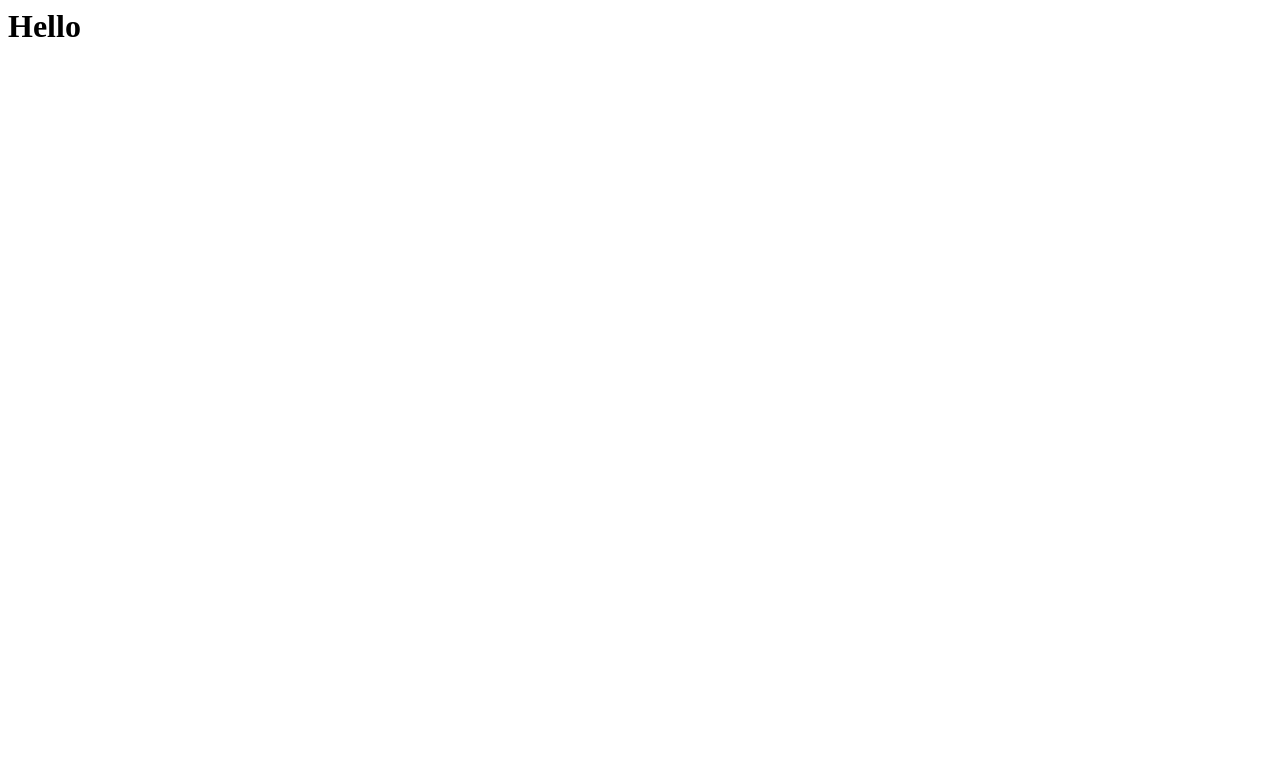
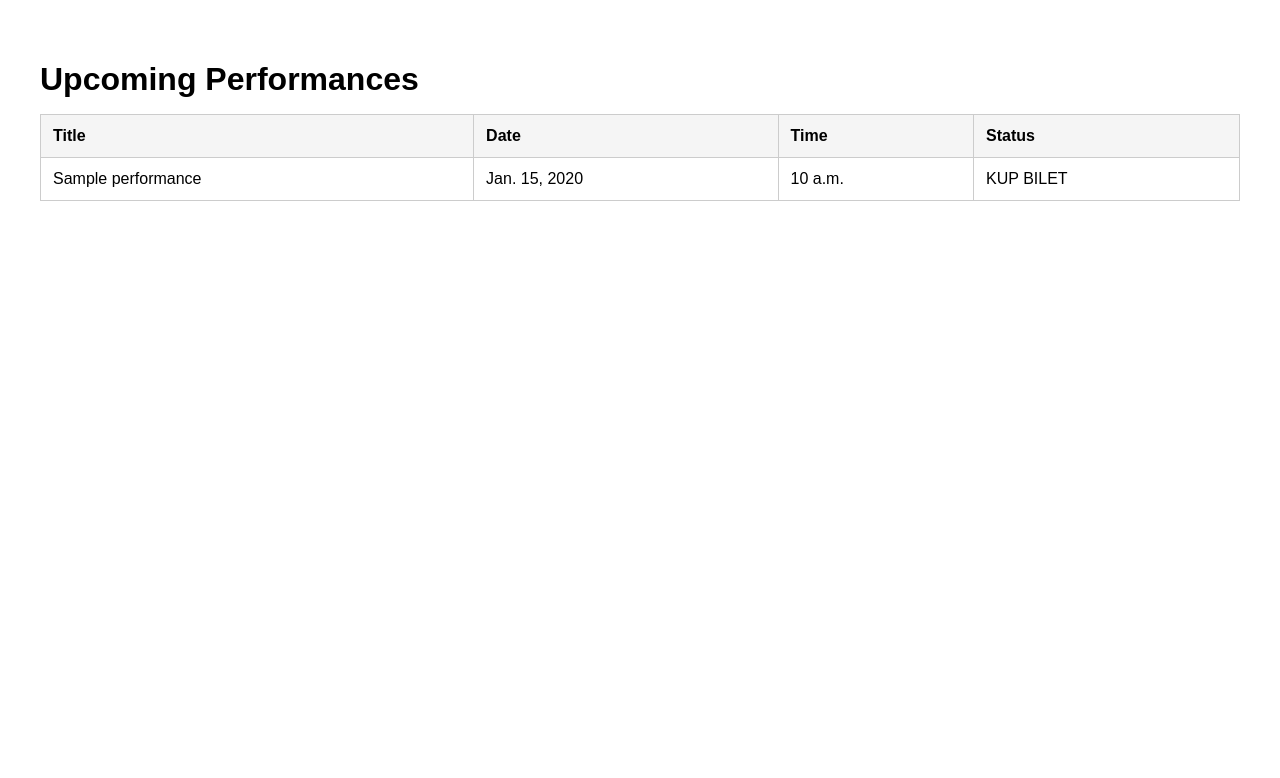
Before and after one commit to GameRuiner/TeatrApka, a Django app: page / in a window 1280 px wide. Before the commit the part shown is almost empty. Shown: the top 778 px of the page. Run offline with Django 5.2, Linux system fonts and the light colour scheme; tables that the repository leaves empty hold one stand-in row (values such as "Sample post").

Commit message:
add performance list to home page

```diff
--- a/theatre_project/theatre_app/templates/theatre_app/home.html
+++ b/theatre_project/theatre_app/templates/theatre_app/home.html
@@ -1 +1,56 @@
-<h1>Hello</h1>
+<!DOCTYPE html>
+<html>
+<head>
+    <meta charset="UTF-8">
+    <title>Performances</title>
+    <style>
+        body {
+            font-family: sans-serif;
+            padding: 2rem;
+        }
+        h1 {
+            margin-bottom: 1rem;
+        }
+        table {
+            border-collapse: collapse;
+            width: 100%;
+        }
+        th, td {
+            padding: 0.75rem;
+            border: 1px solid #ccc;
+            text-align: left;
+        }
+        th {
+            background-color: #f5f5f5;
+        }
+    </style>
+</head>
+<body>
+    <h1>Upcoming Performances</h1>
+
+    {% if performances %}
+        <table>
+            <thead>
+                <tr>
+                    <th>Title</th>
+                    <th>Date</th>
+                    <th>Time</th>
+                    <th>Status</th>
+                </tr>
+            </thead>
+            <tbody>
+                {% for perf in performances %}
+                    <tr>
+                        <td>{{ perf.title }}</td>
+                        <td>{{ perf.date }}</td>
+                        <td>{{ perf.time }}</td>
+                        <td>{{ perf.status|default:"—" }}</td>
+                    </tr>
+                {% endfor %}
+            </tbody>
+        </table>
+    {% else %}
+        <p>No performances found.</p>
+    {% endif %}
+</body>
+</html>
--- a/theatre_project/theatre_app/views.py
+++ b/theatre_project/theatre_app/views.py
@@ -6,6 +6,8 @@ from .models import Performance
 
 def home(request):
     """Main page with performances list and filters"""
+    performances = Performance.objects.all()
+    print(len(performances))
     # theatres = Theatre.objects.all()
     # performances = Performance.objects.select_related('theatre').all()
     # print(performances)
@@ -49,7 +51,7 @@ def home(request):
 
     context = {
     #     # 'theatres': theatres,
-    #     'performances': performances,
+        'performances': performances,
     #     'status_choices': Performance.STATUS_CHOICES,
     #     'selected_theatre': theatre_id,
     #     'selected_status': status,
```
Also changed, not shown: theatre_project/theatre_app/models.py (+0 -8 lines).
